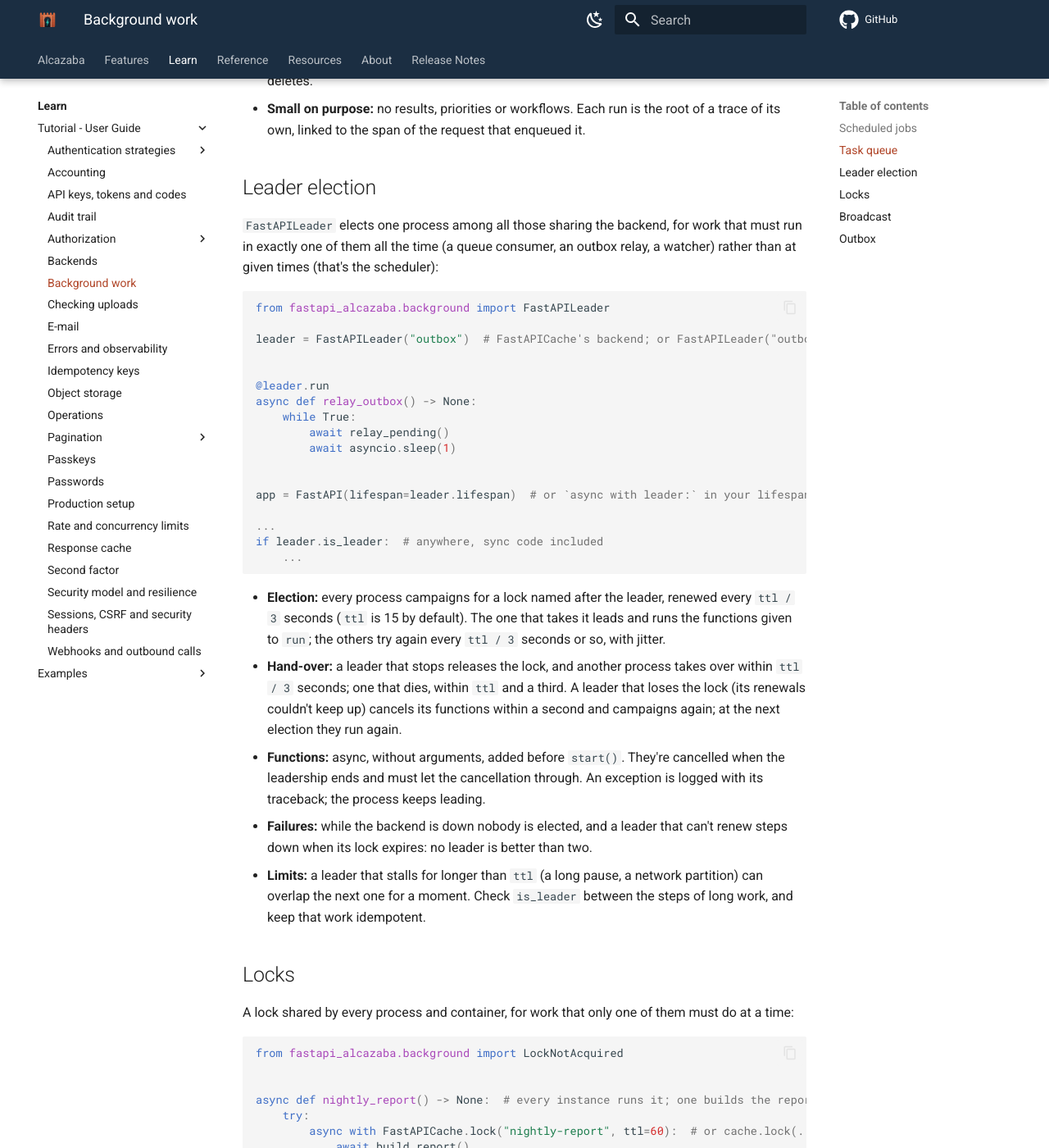
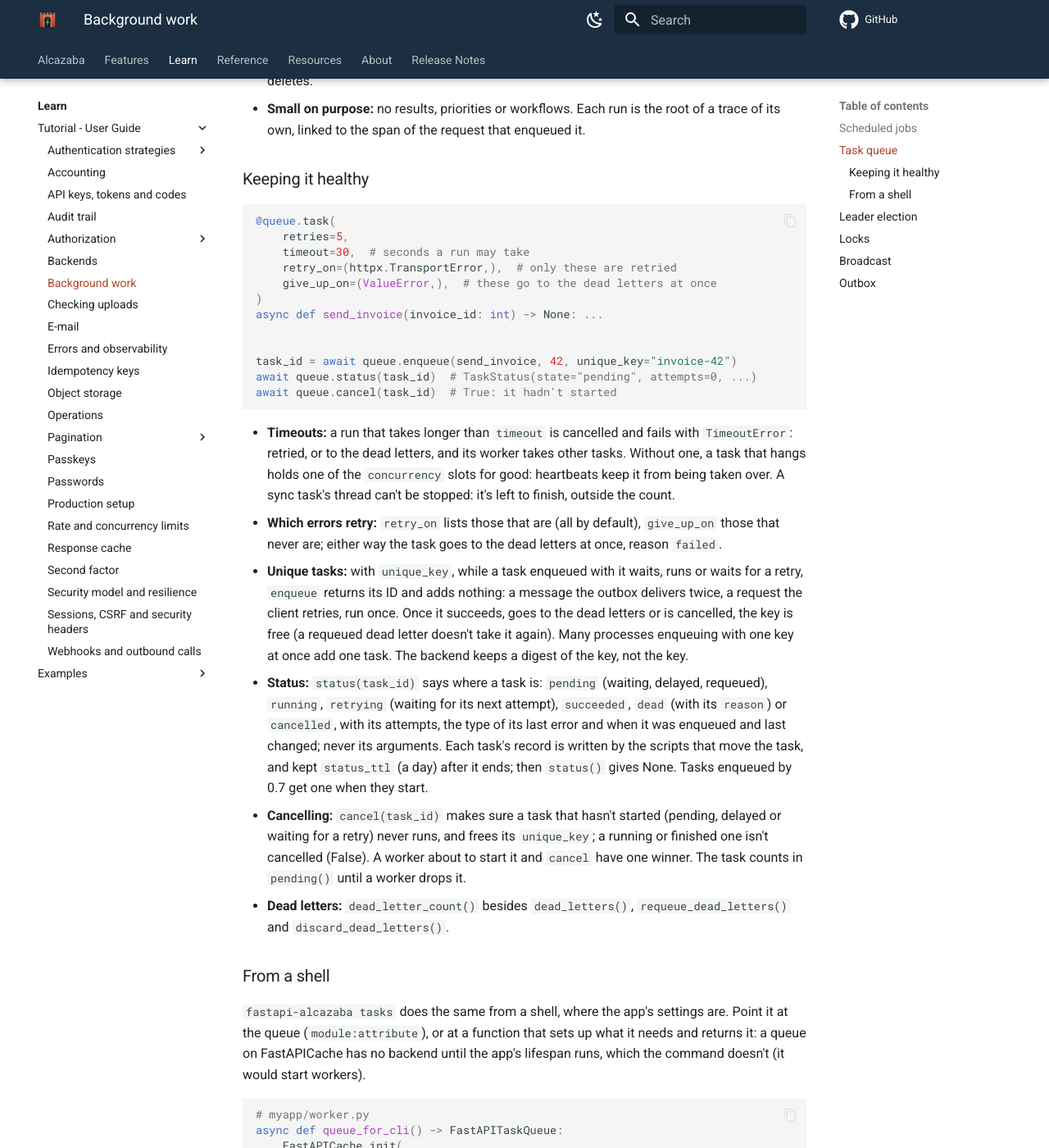
Before and after one commit to nonodev96/fastapi-alcazaba, an MkDocs documentation site: the page built from docs/guide/background.md, in a window 1280 px wide and 1400 px high, scrolled down 2935 px. Shown: the whole window at 82% size. Built offline with MkDocs 1.6.1 and Material for MkDocs 9.7.7, drawn with Linux system fonts in a browser that asks for light colours; comment, search, counter and statistics services are not loaded; the version menu is left out; some of the changed text lies outside the part shown.

Commit message:
Document operating the task queue and its command line

````diff
--- a/docs/guide/background.md
+++ b/docs/guide/background.md
@@ -117,6 +117,79 @@
   backends raise `NotImplementedError`. Its keys are state keys, which `clear()` never deletes.
 - **Small on purpose:** no results, priorities or workflows. Each run is the root of a trace of its
   own, linked to the span of the request that enqueued it.
+
+### Keeping it healthy
+
+```python
+@queue.task(
+    retries=5,
+    timeout=30,  # seconds a run may take
+    retry_on=(httpx.TransportError,),  # only these are retried
+    give_up_on=(ValueError,),  # these go to the dead letters at once
+)
+async def send_invoice(invoice_id: int) -> None: ...
+
+
+task_id = await queue.enqueue(send_invoice, 42, unique_key="invoice-42")
+await queue.status(task_id)  # TaskStatus(state="pending", attempts=0, ...)
+await queue.cancel(task_id)  # True: it hadn't started
+```
+
+- **Timeouts:** a run that takes longer than `timeout` is cancelled and fails with `TimeoutError`:
+  retried, or to the dead letters, and its worker takes other tasks. Without one, a task that hangs
+  holds one of the `concurrency` slots for good: heartbeats keep it from being taken over. A sync
+  task's thread can't be stopped: it's left to finish, outside the count.
+- **Which errors retry:** `retry_on` lists those that are (all by default), `give_up_on` those that
+  never are; either way the task goes to the dead letters at once, reason `failed`.
+- **Unique tasks:** with `unique_key`, while a task enqueued with it waits, runs or waits for a
+  retry, `enqueue` returns its ID and adds nothing: a message the outbox delivers twice, a request
+  the client retries, run once. Once it succeeds, goes to the dead letters or is cancelled, the key
+  is free (a requeued dead letter doesn't take it again). Many processes enqueuing with one key at
+  once add one task. The backend keeps a digest of the key, not the key.
+- **Status:** `status(task_id)` says where a task is: `pending` (waiting, delayed, requeued),
+  `running`, `retrying` (waiting for its next attempt), `succeeded`, `dead` (with its `reason`)
+  or `cancelled`, with its attempts, the type of its last error and when it was enqueued and last
+  changed; never its arguments. Each task's record is written by the scripts that move the task,
+  and kept `status_ttl` (a day) after it ends; then `status()` gives None. Tasks enqueued by 0.7
+  get one when they start.
+- **Cancelling:** `cancel(task_id)` makes sure a task that hasn't started (pending, delayed or
+  waiting for a retry) never runs, and frees its `unique_key`; a running or finished one isn't
+  cancelled (False). A worker about to start it and `cancel` have one winner. The task counts in
+  `pending()` until a worker drops it.
+- **Dead letters:** `dead_letter_count()` besides `dead_letters()`, `requeue_dead_letters()` and
+  `discard_dead_letters()`.
+
+### From a shell
+
+`fastapi-alcazaba tasks` does the same from a shell, where the app's settings are. Point it at
+the queue (`module:attribute`), or at a function that sets up what it needs and returns it: a queue
+on FastAPICache has no backend until the app's lifespan runs, which the command doesn't (it would
+start workers).
+
+```python
+# myapp/worker.py
+async def queue_for_cli() -> FastAPITaskQueue:
+    FastAPICache.init(
+        RedisBackend(redis.from_url(settings.redis_url)),
+        prefix="myapp",
+        signing_key=settings.cache_signing_key,
+    )
+    return queue
+```
+
+```bash
+fastapi-alcazaba tasks myapp.worker queues                     # every queue of the module
+fastapi-alcazaba tasks myapp.worker:queue_for_cli pending
+fastapi-alcazaba tasks myapp.worker:queue_for_cli dead-letters -n 20
+fastapi-alcazaba tasks myapp.worker:queue_for_cli requeue --all  # or their IDs
+fastapi-alcazaba tasks myapp.worker:queue_for_cli discard 1730000000000-0
+fastapi-alcazaba tasks myapp.worker:queue_for_cli status 3f2a…
+fastapi-alcazaba tasks myapp.worker:queue_for_cli cancel 3f2a…
+```
+
+`--json` (before the command) prints JSON. It exits with 1 when a task isn't found or wasn't
+cancelled, and 2 for a wrong target or arguments. The current directory is importable, as with
+uvicorn; `queues` needs the module's queues to have their cache (`FastAPITaskQueue(cache)`).
 
 ## Leader election
 
@@ -268,7 +341,8 @@
 
 
 async def deliver(message: OutboxMessage) -> None:
-    await queue.enqueue(order_placed, message.id, message.payload)  # skips ids it has seen
+    # Delivered twice (the relay stopped before marking it sent): enqueued once.
+    await queue.enqueue(order_placed, message.payload, unique_key=message.id)
 
 
 relay = OutboxRelay(outbox, deliver)
````
Also changed, not shown: CHANGELOG.md (+18 -0 lines), README.md (+1 -1 lines), docs/guide/observability.md (+1 -1 lines), docs/reference/background.md (+2 -0 lines).
